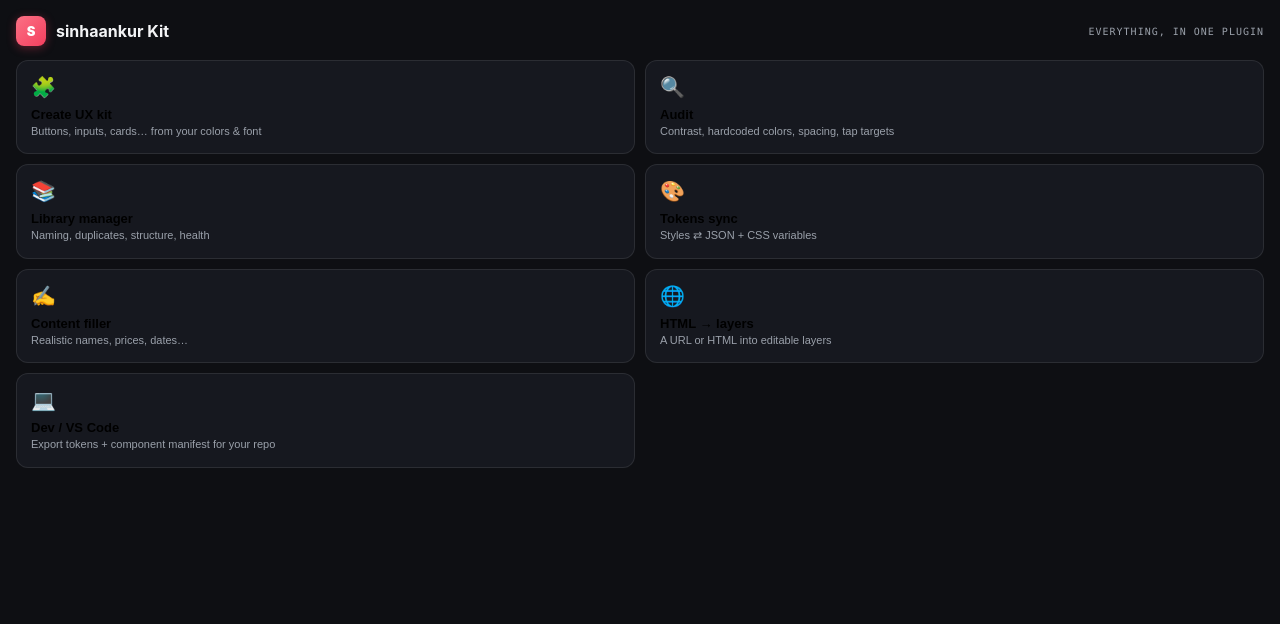
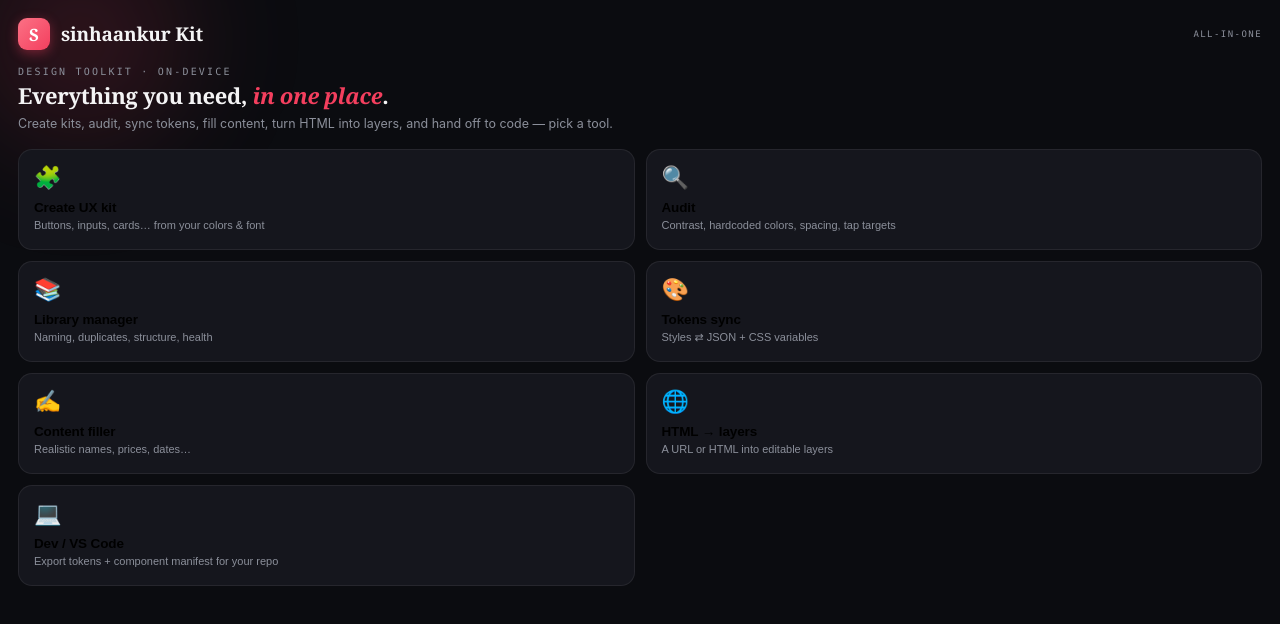
Before and after one commit to sinhaankur/figma-plugins, a website with bundled scripts: page sinhaankur-kit/src/ui.html in a window 1280 px wide. Built offline with nearby package versions, Linux system fonts and the light colour scheme.

Commit message:
Elevate Suite UI to sinhaankur.com standard: serif display headings + rose italic, mono eyebrows, aurora glow, refined tiles w/ hover lift, warm-dark palette

```diff
--- a/sinhaankur-kit/src/ui.html
+++ b/sinhaankur-kit/src/ui.html
@@ -1,42 +1,67 @@
 <!DOCTYPE html>
 <html lang="en"><head><meta charset="utf-8"/><style>
-:root{--bg:#0e0f13;--card:#16181f;--card2:#1c1f28;--fg:#f3f4f6;--muted:#9aa0aa;--accent:#f43f5e;--accent2:#fb7185;--line:rgba(255,255,255,.09);--ok:#34d399;--warn:#fbbf24;--info:#60a5fa}
-*{box-sizing:border-box}body{margin:0;font-family:Inter,-apple-system,system-ui,sans-serif;background:var(--bg);color:var(--fg);font-size:13px}
-.wrap{padding:16px}
-.brand{display:flex;align-items:center;gap:10px;margin-bottom:14px}
-.mark{width:30px;height:30px;border-radius:8px;background:linear-gradient(135deg,var(--accent2),var(--accent));display:grid;place-items:center;font-weight:900;color:#fff;box-shadow:0 2px 10px rgba(244,63,94,.35)}
-.brand h1{font-size:16px;margin:0}.brand .by{margin-left:auto;font-size:10px;color:var(--muted);font-family:ui-monospace,Menlo,monospace;letter-spacing:.1em;text-transform:uppercase}
-.back{background:transparent;border:0;color:var(--muted);cursor:pointer;font-family:inherit;font-size:12px;padding:0;margin-bottom:10px}
-.grid{display:grid;grid-template-columns:1fr 1fr;gap:10px}
-.tile{background:var(--card);border:1px solid var(--line);border-radius:12px;padding:14px;cursor:pointer;transition:.12s;text-align:left}
-.tile:hover{border-color:var(--accent);background:var(--card2)}
-.tile .ic{font-size:20px}.tile .n{font-weight:700;margin-top:8px;font-size:13px}.tile .d{color:var(--muted);font-size:11px;margin-top:2px;line-height:1.4}
-label{font-size:11px;color:var(--muted);display:block;margin:10px 0 5px;font-weight:600;text-transform:uppercase;letter-spacing:.05em}
-input[type=text],textarea,select{width:100%;background:#0b0c10;border:1px solid var(--line);border-radius:9px;color:var(--fg);padding:10px;font-family:inherit;font-size:12px}
-input[type=color]{width:44px;height:36px;border:1px solid var(--line);border-radius:8px;background:none;padding:2px;cursor:pointer}
-textarea{font-family:ui-monospace,Menlo,monospace;font-size:11px;height:180px;resize:vertical}
-.crow{display:flex;align-items:center;gap:8px;margin-bottom:8px}.crow label{margin:0;flex:1}
-.go{width:100%;border:0;border-radius:11px;padding:12px;background:linear-gradient(135deg,var(--accent2),var(--accent));color:#fff;font-weight:800;cursor:pointer;font-family:inherit;font-size:13px;margin-top:12px;box-shadow:0 4px 14px rgba(244,63,94,.22)}
-.go:hover{filter:brightness(1.07)}
-.ghost{background:transparent;border:1px solid var(--line);color:var(--muted);border-radius:9px;padding:9px;cursor:pointer;font-family:inherit;font-size:12px}
-.tabs{display:flex;gap:4px;background:var(--card);border-radius:8px;padding:3px;margin-bottom:10px}
-.tabs button{flex:1;border:0;background:transparent;color:var(--muted);padding:7px;border-radius:6px;font-weight:600;cursor:pointer;font-family:inherit;font-size:12px}
-.tabs button.on{background:var(--accent);color:#fff}
-.status{color:var(--muted);font-size:11px;min-height:15px;margin-top:8px;text-align:center}
-.summary{display:flex;gap:8px;margin:10px 0}.stat{flex:1;background:var(--card);border-radius:9px;padding:8px;text-align:center}.stat b{display:block;font-size:19px}.stat.e b{color:var(--accent)}.stat.w b{color:var(--warn)}.stat.i b{color:var(--info)}.stat span{color:var(--muted);font-size:10px;text-transform:uppercase}
-.item{display:flex;gap:8px;padding:8px 9px;border-radius:8px;cursor:pointer}.item:hover{background:var(--card)}
+/* sinhaankur.com design language: warm-dark paper, serif display, aurora accent */
+:root{
+  --bg:#0b0c10;--bg2:#111218;--card:#15161d;--card2:#1b1d26;--fg:#f4f4f5;--fg2:#e6e6ea;
+  --muted:#8b8f9a;--accent:#f43f5e;--accent2:#fb7185;--line:rgba(255,255,255,.07);
+  --ok:#34d399;--warn:#fbbf24;--info:#60a5fa;
+  --sans:'Inter',-apple-system,system-ui,'Segoe UI',sans-serif;
+  --serif:'Fraunces','Georgia','Times New Roman',serif;
+  --mono:'JetBrains Mono',ui-monospace,'SF Mono',Menlo,monospace;
+}
+*{box-sizing:border-box}
+body{margin:0;font-family:var(--sans);background:var(--bg);color:var(--fg);font-size:13px;-webkit-font-smoothing:antialiased}
+/* soft aurora glow behind the header */
+body::before{content:"";position:fixed;top:-120px;left:-80px;width:320px;height:320px;border-radius:50%;background:radial-gradient(circle,rgba(244,63,94,.22),transparent 68%);filter:blur(50px);pointer-events:none;z-index:0}
+.wrap{padding:18px;position:relative;z-index:1}
+.brand{display:flex;align-items:center;gap:11px;margin-bottom:16px}
+.mark{width:32px;height:32px;border-radius:9px;background:linear-gradient(135deg,var(--accent2),var(--accent));display:grid;place-items:center;font-family:var(--serif);font-weight:800;color:#fff;font-size:17px;box-shadow:0 3px 12px rgba(244,63,94,.4)}
+.brand h1{font-family:var(--serif);font-size:19px;margin:0;font-weight:600;letter-spacing:-.01em}
+.brand .by{margin-left:auto;font-family:var(--mono);font-size:9px;color:var(--muted);letter-spacing:.16em;text-transform:uppercase}
+.eyebrow{font-family:var(--mono);font-size:10px;color:var(--muted);letter-spacing:.22em;text-transform:uppercase;margin:0 0 3px}
+.htitle{font-family:var(--serif);font-size:22px;font-weight:600;margin:0 0 4px;letter-spacing:-.015em}
+.htitle em{font-style:italic;color:var(--accent)}
+.lead{color:var(--muted);font-size:12.5px;line-height:1.55;margin:0 0 16px}
+.back{background:transparent;border:0;color:var(--muted);cursor:pointer;font-family:inherit;font-size:12px;padding:0;margin-bottom:12px;transition:.12s}
+.back:hover{color:var(--fg)}
+.grid{display:grid;grid-template-columns:1fr 1fr;gap:11px}
+.tile{background:var(--card);border:1px solid var(--line);border-radius:14px;padding:15px;cursor:pointer;transition:transform .14s cubic-bezier(.16,1,.3,1),border-color .14s,background .14s;text-align:left}
+.tile:hover{border-color:rgba(244,63,94,.5);background:var(--card2);transform:translateY(-2px)}
+.tile .ic{font-size:22px;filter:saturate(1.1)}
+.tile .n{font-weight:600;margin-top:9px;font-size:13.5px;letter-spacing:-.01em}
+.tile .d{color:var(--muted);font-size:11px;margin-top:3px;line-height:1.45}
+label{font-family:var(--mono);font-size:10px;color:var(--muted);display:block;margin:12px 0 6px;font-weight:600;text-transform:uppercase;letter-spacing:.1em}
+input[type=text],textarea,select{width:100%;background:var(--bg2);border:1px solid var(--line);border-radius:10px;color:var(--fg);padding:11px;font-family:inherit;font-size:12.5px;transition:border-color .12s}
+input:focus,textarea:focus{outline:0;border-color:var(--accent)}
+input[type=color]{width:46px;height:38px;border:1px solid var(--line);border-radius:9px;background:none;padding:3px;cursor:pointer}
+textarea{font-family:var(--mono);font-size:11px;height:180px;resize:vertical;line-height:1.5}
+.crow{display:flex;align-items:center;gap:10px;margin-bottom:9px}.crow label{margin:0;flex:1}
+.go{width:100%;border:0;border-radius:12px;padding:13px;background:linear-gradient(135deg,var(--accent2),var(--accent));color:#fff;font-weight:700;cursor:pointer;font-family:inherit;font-size:13px;margin-top:14px;box-shadow:0 4px 16px rgba(244,63,94,.28);transition:.14s;letter-spacing:.01em}
+.go:hover{filter:brightness(1.08);transform:translateY(-1px)} .go:active{transform:translateY(0)}
+.ghost{background:transparent;border:1px solid var(--line);color:var(--muted);border-radius:10px;padding:10px;cursor:pointer;font-family:inherit;font-size:12px;transition:.12s}
+.ghost:hover{border-color:rgba(255,255,255,.25);color:var(--fg)}
+.tabs{display:flex;gap:4px;background:var(--card);border-radius:10px;padding:3px;margin-bottom:12px}
+.tabs button{flex:1;border:0;background:transparent;color:var(--muted);padding:8px;border-radius:7px;font-weight:600;cursor:pointer;font-family:inherit;font-size:12px;transition:.12s}
+.tabs button.on{background:linear-gradient(135deg,var(--accent2),var(--accent));color:#fff}
+.status{color:var(--muted);font-size:11px;min-height:15px;margin-top:10px;text-align:center}
+.summary{display:flex;gap:9px;margin:12px 0}.stat{flex:1;background:var(--card);border:1px solid var(--line);border-radius:11px;padding:10px;text-align:center}.stat b{display:block;font-size:22px;font-family:var(--serif);font-weight:600}.stat.e b{color:var(--accent)}.stat.w b{color:var(--warn)}.stat.i b{color:var(--info)}.stat span{color:var(--muted);font-size:9px;text-transform:uppercase;letter-spacing:.08em}
+.item{display:flex;gap:9px;padding:9px 10px;border-radius:9px;cursor:pointer;transition:.1s}.item:hover{background:var(--card)}
 .dot{width:8px;height:8px;border-radius:50%;margin-top:4px;flex:0 0 auto}.dot.error{background:var(--accent)}.dot.warn{background:var(--warn)}.dot.info{background:var(--info)}
-.item .n{font-weight:600;font-size:12px}.item .m{color:var(--muted);font-size:11px}
-.list{max-height:240px;overflow:auto}
+.item .n{font-weight:600;font-size:12px}.item .m{color:var(--muted);font-size:11px;line-height:1.4}
+.list{max-height:240px;overflow:auto;margin-top:4px}
+.list::-webkit-scrollbar{width:6px}.list::-webkit-scrollbar-thumb{background:var(--line);border-radius:3px}
 .hidden{display:none}
-.pills{display:flex;flex-wrap:wrap;gap:6px;margin-top:4px}.pill{background:var(--card);border:1px solid var(--line);border-radius:20px;padding:5px 10px;font-size:11px;color:var(--muted);cursor:pointer}.pill.on{border-color:var(--accent);color:var(--fg)}
+.pills{display:flex;flex-wrap:wrap;gap:6px;margin-top:6px}.pill{background:var(--card);border:1px solid var(--line);border-radius:20px;padding:6px 11px;font-size:11px;color:var(--muted);cursor:pointer;transition:.12s}.pill:hover{border-color:rgba(255,255,255,.2)}.pill.on{border-color:var(--accent);color:var(--fg);background:rgba(244,63,94,.1)}
 iframe#stage{position:fixed;left:-99999px;top:0;width:1056px;height:2000px;border:0;opacity:0}
 </style></head><body>
 <div class="wrap">
-  <div class="brand"><div class="mark">S</div><h1>sinhaankur Kit</h1><span class="by">everything, in one plugin</span></div>
+  <div class="brand"><div class="mark">S</div><h1>sinhaankur Kit</h1><span class="by">all-in-one</span></div>
 
   <!-- HOME -->
   <div id="home">
+    <p class="eyebrow">design toolkit · on-device</p>
+    <h2 class="htitle">Everything you need, <em>in one place</em>.</h2>
+    <p class="lead">Create kits, audit, sync tokens, fill content, turn HTML into layers, and hand off to code — pick a tool.</p>
     <div class="grid">
       <button class="tile" data-go="kit"><div class="ic">🧩</div><div class="n">Create UX kit</div><div class="d">Buttons, inputs, cards… from your colors & font</div></button>
       <button class="tile" data-go="audit"><div class="ic">🔍</div><div class="n">Audit</div><div class="d">Contrast, hardcoded colors, spacing, tap targets</div></button>
```
Also changed, not shown: sinhaankur-kit/dist/ui.html.
